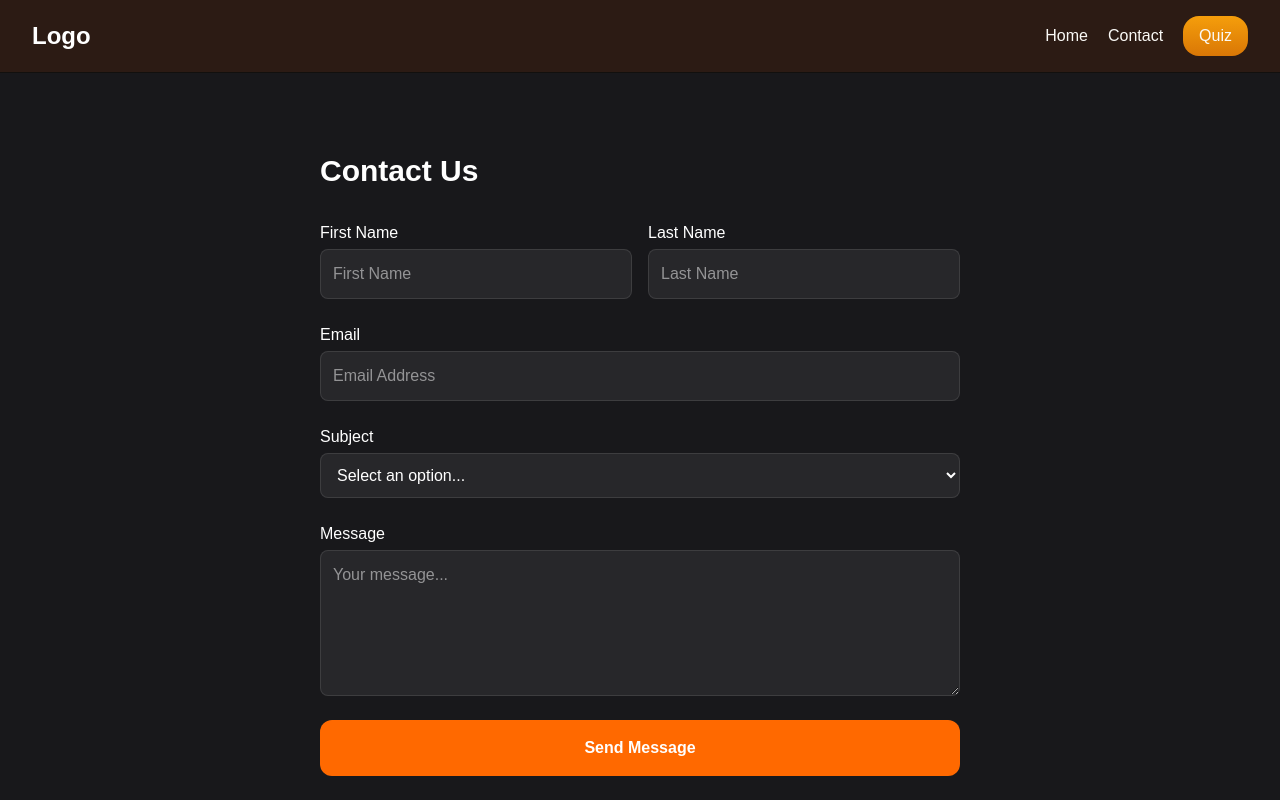
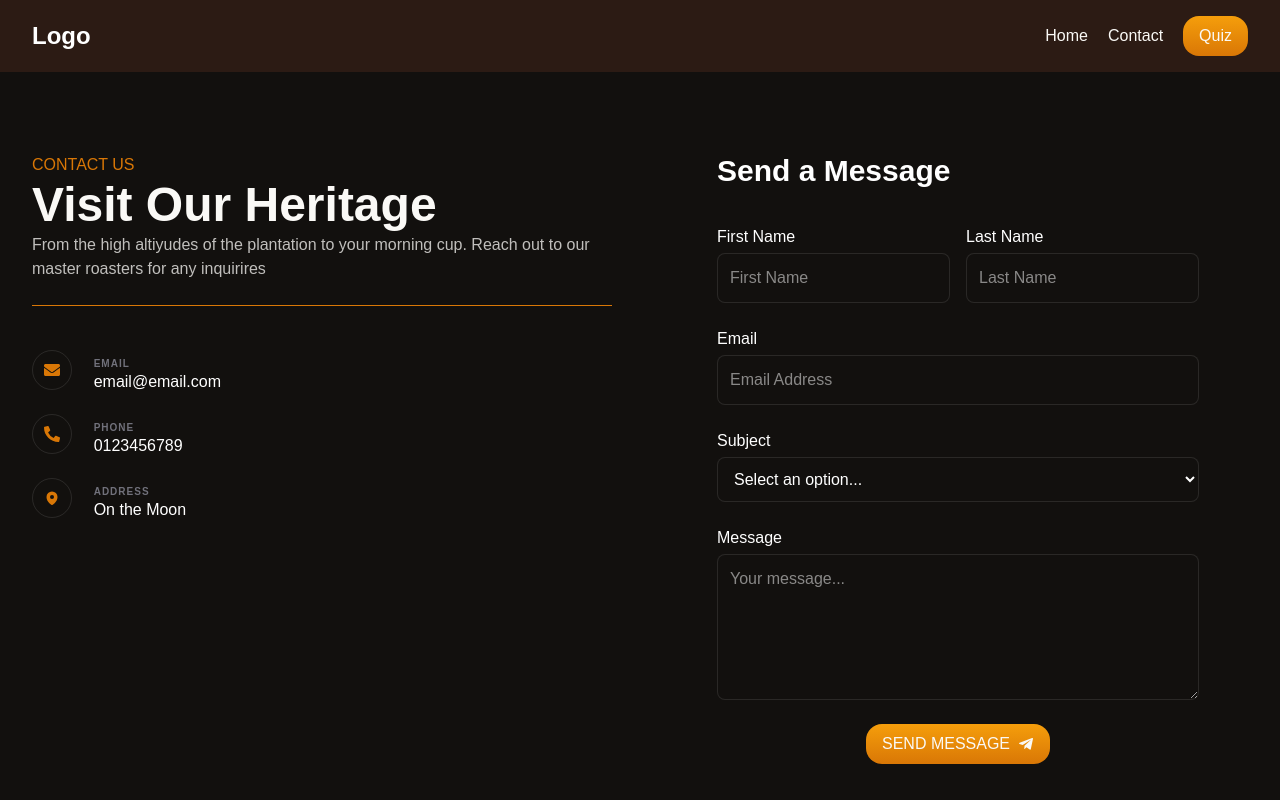
Before and after one commit to andreeagaldea/landing_coffee_react, a React (Vite) app: page /contact in a window 1280 px wide. Shown: the top 800 px of the page. Built offline with nearby package versions, Linux system fonts and the light colour scheme.

Commit message:
contact page - added some content, fixed some styling

```diff
--- a/package.json
+++ b/package.json
@@ -15,6 +15,7 @@
     "parallax-js": "^3.1.0",
     "react": "^19.2.0",
     "react-dom": "^19.2.0",
+    "react-icons": "^5.5.0",
     "react-router-dom": "^7.13.0"
   },
   "devDependencies": {
--- a/src/index.css
+++ b/src/index.css
@@ -58,7 +58,6 @@ a:hover{
   background-color: var(--brown-dark);
 }
 
-
 .cta-button {
   background: linear-gradient(
     to bottom,
@@ -87,6 +86,10 @@ a:hover{
   color: var(--text-light);
 }
 
+.text-accent{
+  color: var(--accent);
+}
+
 .my-auto{
   margin-top: auto;
   margin-bottom: auto;
@@ -97,3 +100,11 @@ a:hover{
   font-weight: 900;
   font-style: italic;
 }
+
+.icon-custom-color {
+  color: var(--accent);
+}
+
+input, select, textarea{
+  background-color: var(--background);
+}
--- a/src/pages/Contact.jsx
+++ b/src/pages/Contact.jsx
@@ -1,5 +1,7 @@
 import { useState } from 'react';
 import { sendContactMessage } from '../services/contact';
+import { FaEnvelope, FaPhoneAlt, FaTelegramPlane } from 'react-icons/fa';
+import { HiMapPin } from "react-icons/hi2";
 
 export default function Contact() {
   const [formData, setFormData] = useState({
@@ -68,9 +70,48 @@ export default function Contact() {
 
 
   return (
-    <section className="bg-zinc-900 py-20 text-white min-h-screen">
-      <div className="max-w-2xl mx-auto px-4">
-        <h2 className="text-3xl font-bold mb-8">Contact Us</h2>
+    <section className="py-20 text-white min-h-screen grid grid-cols-1 lg:grid-cols-2 gap-6 px-4">
+      <div className='flex flex-col gap-1 max-w-2xl mx-auto lg:w-auto mx-auto px-4'>
+
+        <h6 className='uppercase text-accent'>Contact us</h6>
+        <h1 className='text-light text-5xl font-bold'>Visit Our Heritage</h1>
+        <p className='text-light opacity-75 '>
+            From the high altiyudes of the plantation to your morning cup. Reach out to our master roasters for any inquirires</p>
+        <hr className='pt-5 my-5 text-accent'/>
+
+        <div className="grid grid-cols-12 gap-4 items-center pb-5">
+          <div className='col-span-1 flex items-center justify-center border border-white/10 rounded-full h-10 w-10'>
+            <FaEnvelope className='icon-custom-color'/>
+          </div>
+          <div className='col-span-11 pl-3'>
+            <small className='uppercase text-zinc-500 font-bold text-[10px] tracking-widest'>Email</small>
+            <p className='text-white leading-[1]'>email@email.com</p>
+          </div>
+        </div>
+
+        <div className="grid grid-cols-12 gap-4 items-center pb-5">
+          <div className='col-span-1 flex items-center justify-center border border-white/10 rounded-full h-10 w-10'>
+            <FaPhoneAlt className='icon-custom-color'/>
+          </div>
+          <div className='col-span-11 pl-3'>
+            <small className='uppercase text-zinc-500 font-bold text-[10px] tracking-widest'>Phone</small>
+            <p className='text-white leading-[1]'>0123456789</p>
+          </div>
+        </div>
+
+        <div className="grid grid-cols-12 gap-4 items-center pb-5">
+          <div className='col-span-1 flex items-center justify-center border border-white/10 rounded-full h-10 w-10'>
+            <HiMapPin className='icon-custom-color'/>
+          </div>
+          <div className='col-span-11 pl-3'>
+            <small className='uppercase text-zinc-500 font-bold text-[10px] tracking-widest'>Address</small>
+            <p className='text-white leading-[1]'>On the Moon</p>
+          </div>
+        </div>
+
+      </div>
+      <div className="max-w-2xl mx-auto px-4 flex flex-col gap-1 w-full lg:w-auto">
+        <h2 className="text-3xl font-bold mb-8">Send a Message</h2>
 
         {status === 'success' && (
           <div className="bg-green-500/20 text-green-400 p-4 rounded-xl mb-6">Message sent successfully!</div>
@@ -84,11 +125,12 @@ export default function Contact() {
             <div className="flex flex-col gap-1">
               <label htmlFor="firstName">First Name</label>
               <input
+                id="firstName"
                 name="firstName"
                 placeholder="First Name"
                 value={formData.firstName}
                 onChange={handleChange}
-                className={`bg-zinc-800 p-3 rounded-lg border outline-none transition ${
+                className={`p-3 rounded-lg border outline-none transition ${
                   errors.firstName ? 'border-red-500' : 'border-white/10 focus:border-orange-500'
                 }`}
               />
@@ -98,11 +140,12 @@ export default function Contact() {
             <div className="flex flex-col gap-1">
               <label htmlFor="lastName">Last Name</label>
               <input
+                id="lastName"
                 name="lastName"
                 placeholder="Last Name"
                 value={formData.lastName}
                 onChange={handleChange}
-                className={`bg-zinc-800 p-3 rounded-lg border outline-none transition ${
+                className={`p-3 rounded-lg border outline-none transition ${
                   errors.lastName ? 'border-red-500' : 'border-white/10 focus:border-orange-500'
                 }`}
               />
@@ -113,12 +156,14 @@ export default function Contact() {
           <div className="flex flex-col gap-1">
             <label htmlFor="email">Email</label>
             <input
+              id="email"
               name="email"
               type="email"
               placeholder="Email Address"
+              autoComplete="on"
               value={formData.email}
               onChange={handleChange}
-              className={`bg-zinc-800 p-3 rounded-lg border outline-none transition ${
+              className={`p-3 rounded-lg border outline-none transition ${
                 errors.email ? 'border-red-500' : 'border-white/10 focus:border-orange-500'
               }`}
             />
@@ -128,11 +173,12 @@ export default function Contact() {
           <div className="flex flex-col gap-1">
             <label htmlFor="subject">Subject</label>
             <select
+              id="subject"
               name="subject"
               value={formData.subject}
               onChange={handleChange}
               placeholder="Select an option..."
-              className={`bg-zinc-800 p-3 rounded-lg border outline-none ${
+              className={`p-3 rounded-lg border outline-none ${
                 errors.subject ? 'border-red-500' : 'border-white/10 focus:border-orange-500'
               }`}
             >
@@ -147,13 +193,14 @@ export default function Contact() {
           <div className="flex flex-col gap-1">
             <label htmlFor="message">Message</label>
             <textarea
+              id="message"
               name="message"
               type="message"
               placeholder="Your message..."
               rows="5"
               value={formData.message}
               onChange={handleChange}
-              className={`bg-zinc-800 p-3 rounded-lg border outline-none transition ${
+              className={`p-3 rounded-lg border outline-none transition ${
                 errors.message ? 'border-red-500' : 'border-white/10 focus:border-orange-500'
               }`}
             />
@@ -163,9 +210,10 @@ export default function Contact() {
           <button
             disabled={status === 'loading'}
             type="submit"
-            className="cursor-pointer bg-orange-500 py-4 rounded-xl font-bold hover:bg-orange-600 transition disabled:opacity-50"
+            className="cursor-pointer cta-button uppercase font-medium transition disabled:opacity-50 flex items-center justify-center gap-2 mx-auto"
           >
             {status === 'loading' ? 'Sending...' : 'Send Message'}
+            <FaTelegramPlane />
           </button>
         </form>
       </div>
--- a/src/pages/Home/Quiz.jsx
+++ b/src/pages/Home/Quiz.jsx
@@ -13,7 +13,7 @@ export default function Quiz() {
   };
 
   return (
-    <section className="py-20 bg-zinc-900 text-white">
+    <section className="py-20 text-white">
       <div className="container mx-auto px-4 text-center">
         <h2 className="text-4xl font-bold mb-8">Find Your Perfect Blend</h2>
         <div className="max-w-2xl mx-auto bg-zinc-800 p-8 rounded-3xl border border-white/10 shadow-xl">
--- a/src/pages/Quiz.jsx
+++ b/src/pages/Quiz.jsx
@@ -35,7 +35,7 @@ export default function Quiz() {
 
   if (finalResult) {
     return (
-      <div className="min-h-screen flex items-center justify-center bg-zinc-900 text-white p-4">
+      <div className="min-h-screen flex items-center justify-center text-white p-4">
         <div className="max-w-md text-center border border-orange-500/30 p-8 rounded-2xl bg-zinc-800">
           <h1 className="text-4xl font-bold text-orange-500 mb-4">{finalResult.title}</h1>
           <p className="text-lg text-zinc-300 mb-6">{finalResult.desc}</p>
@@ -61,7 +61,7 @@ export default function Quiz() {
   const q = quizData.questions[step];
 
   return (
-    <div className="min-h-screen flex flex-col items-center justify-center bg-zinc-900 text-white">
+    <div className="min-h-screen flex flex-col items-center justify-center text-white">
       <div className="w-full max-w-lg p-6 border border-white/10 rounded-xl">
         <span className="text-orange-500 font-mono">Step {step + 1} of {quizData.questions.length}</span>
 
```
Also changed, not shown: 1 other file (tests, documents, lock files or other folders).
